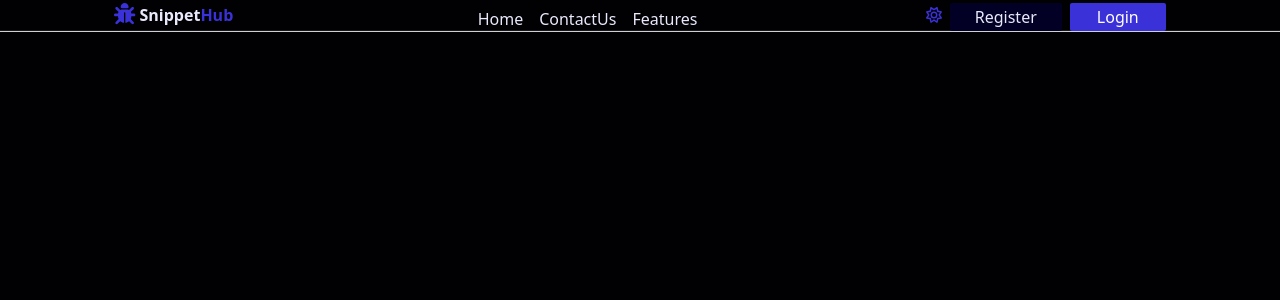
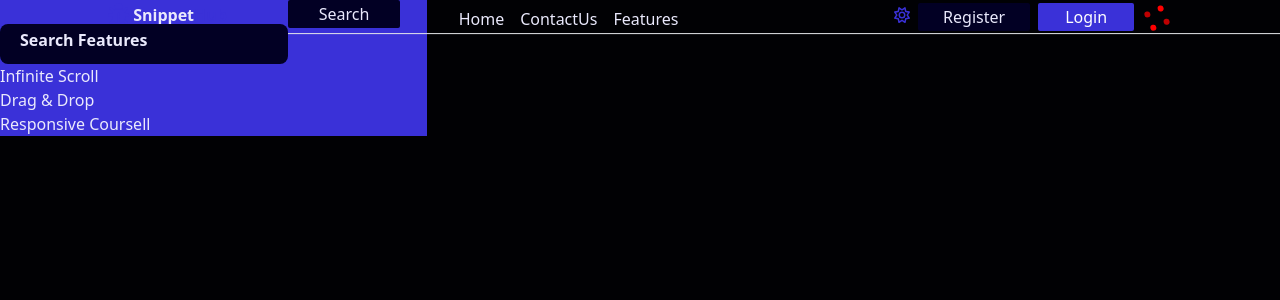
Before and after one commit to Ayush-a11/SnipetHub-v2, a Next.js app: page / in a window 1280 px wide. Shown: the top 300 px of the page. Built offline with nearby package versions, Linux system fonts and the light colour scheme.

Commit message:
SideMenuBar

```diff
--- a/package.json
+++ b/package.json
@@ -16,7 +16,8 @@
     "@fortawesome/react-fontawesome": "^0.2.2",
     "next": "14.2.5",
     "react": "^18",
-    "react-dom": "^18"
+    "react-dom": "^18",
+    "react-spinners": "^0.14.1"
   },
   "devDependencies": {
     "@types/node": "^20",
--- a/src/app/component/InfiniteScroll/page.tsx
+++ b/src/app/component/InfiniteScroll/page.tsx
@@ -1,7 +1,7 @@
 "use client"
 import React, { useEffect, useState, useRef, useCallback } from 'react';
-import { BaseUri } from '../CommonUtility/ApiTemplate/Config.js';
-import ApiHook from '../CommonUtility/ApiTemplate/useApiHook.js';
+import { BaseUri } from '@/utils//Config.js';
+import ApiHook from '@/utils//useApiHook.js';
 import Loader from '../CommonUtility/Loader.jsx';
 
 function InfiniteScroll({ devMode:string }) {
--- a/src/app/layout.tsx
+++ b/src/app/layout.tsx
@@ -1,6 +1,8 @@
 import type { Metadata } from "next";
 import "./globals.css";
 import Header from "@/pages/Header/page";
+import { HashLoader } from "react-spinners";
+import SideMenuBar from "@/pages/SideMenuBar/page"
 
 
 export const metadata: Metadata = {
@@ -17,7 +19,11 @@ export default function RootLayout({
     <html lang="en">
       <body id="root" className="dark bg-background text-text">
         <Header/>
-        {children}</body>
+        <div className="w-full">
+          <div className="w-1/3"><SideMenuBar/> </div>
+          <div className="w-2/3">{children}</div>
+        </div>
+        </body>
     </html>
   );
 }
--- a/src/app/page.tsx
+++ b/src/app/page.tsx
@@ -1,7 +1,13 @@
+import Loader from "@/utils/Loader";
 import Image from "next/image";
+import { HashLoader } from "react-spinners";
 
 export default function Home() {
   return (
-    <></>
+    <>
+    <div>
+
+    </div>
+    </>
   );
 }
--- a/src/pages/Header/page.tsx
+++ b/src/pages/Header/page.tsx
@@ -1,5 +1,6 @@
 "use client"
 import Button from '@/utils/Button'
+import Loader from '@/utils/Loader'
 import { faBars, faBug, faClose } from '@fortawesome/free-solid-svg-icons'
 import { FontAwesomeIcon } from '@fortawesome/react-fontawesome'
 import React, { useEffect, useState } from 'react'
@@ -8,6 +9,7 @@ function Header() {
   const [theme, setTheme]=useState()
   const [menu, setMenu] = useState(true);
   const toggleTheme= ()=>{
+
 	const root= document.querySelector("#root")
 	theme==="dark"?root?.classList.remove("dark"):root?.classList.add("dark")
 	setTheme((prev:string):string =>prev==="dark"?"light":"dark");
@@ -41,6 +43,7 @@ function Header() {
 		<Button variant='icon' className='md:block hidden' text="" onClick={toggleTheme}/>
 		<Button variant="secondary" text="Register"/>
 		<Button  variant="default" text="Login"/>
+		<Loader/>
 	</div>
 
 	</div>
--- a/src/pages/SideMenuBar/page.tsx
+++ b/src/pages/SideMenuBar/page.tsx
@@ -0,0 +1,41 @@
+"use client"
+import React, { useEffect, useState } from 'react'
+import data from '@/utils/data'
+import Input from '@/utils/Input'
+import Button from '@/utils/Button';
+function page() {
+	const [localData,setLocalData] =useState(data);
+	const [searchText,setSearchText] =useState("");
+
+	const handleSearch= ()=>{
+
+		const newData= localData.filter((item)=>item)
+
+	}
+	useEffect(()=>{
+		if(!searchText.length){
+			setLocalData(data)
+		}
+	},[searchText])
+
+  return (
+	<div className="bg-primary">
+		<div className="flex">
+			{/* input componnet for searchbar */}
+			<Input label='Search Features' placeholder="eg. Infinite Scroll" value={searchText} onChange={setSearchText}/>
+			<Button  variant='secondary' text="Search" onClick={handleSearch} />
+		</div>
+
+		<div>
+			{data && data.map((item)=>(
+				<>
+					<h2>{item.name}</h2>
+				</>
+			))
+		}
+		</div>
+	</div>
+  )
+}
+
+export default page
--- a/src/utils/Config.ts
+++ b/src/utils/Config.ts
@@ -1,6 +1,6 @@
-const ClientId=import.meta.env.VITE_CLIENT_ID;
-const Accept  = import.meta.env.VITE_ACCEPT;
-const AccessToken= import.meta.env.VITE_ACCESS_TOKEN;
+const ClientId=process.env.NEXT_CLIENT_ID;
+const Accept  = process.env.NEXT_ACCEPT;
+const AccessToken= process.env.NEXT_ACCESS_TOKEN;
 const BaseUri='https://api.themoviedb.org/3'
 
 
--- /dev/null
+++ b/src/utils/Input.tsx
@@ -0,0 +1,38 @@
+"use client"
+import React, { useEffect, useState } from 'react';
+
+function Input({ label = "", style = "", type = "text", placeholder = "", value = "",onChange,...props }) {
+  const [focused, setFocused] = useState(false);
+
+  const handleFocus = () => {
+    setFocused(true);
+  };
+
+  const handleBlur = () => {
+    if (!value) {
+      setFocused(false);
+    }
+  };
+  	useEffect(() => {
+
+		if(value.length!=0){
+			setFocused(true)
+		}
+	},[value])
+  return (
+    <div className="flex flex-col relative transition-transform duration-300">
+   <div onClick={handleFocus} className={`relative self-start ${focused?'top-2 text-xs bg-primary  border-text':'top-7 text-base'} rounded-lg px-2 transition-all duration-300 font-bold text-text  ml-3`}>{label}</div>
+      <input
+        type={type}
+        className={`outline-none bg-secondary bg-opacity-80 text-text  w-72 rounded-lg pl-4 pr-8 py-2 focus:text ${style}`}
+        value={value}
+        onFocus={handleFocus}
+        onBlur={handleBlur}
+		    onChange={onChange}
+        {...props}
+      />
+    </div>
+  );
+}
+
+export default Input;
--- /dev/null
+++ b/src/utils/Loader.tsx
@@ -0,0 +1,12 @@
+import React from 'react'
+import { HashLoader } from 'react-spinners'
+
+function Loader() {
+  return (
+	<div>
+    <HashLoader size={30} color='red'/>
+  </div>
+  )
+}
+
+export default Loader
--- /dev/null
+++ b/src/utils/data.js
@@ -0,0 +1,13 @@
+const data = [
+  {
+    name: "Infinite Scroll",
+  },
+  {
+    name: "Drag & Drop",
+  },
+  {
+    name: "Responsive Coursell",
+  },
+];
+
+export default data
--- a/src/utils/useApiHook.tsx
+++ b/src/utils/useApiHook.ts
@@ -1,10 +1,10 @@
 import React from 'react'
 import { useEffect } from 'react';
 import { useState } from 'react'
-import { Accept, AccessToken, BaseUri, ClientId } from './Config';
+import { Accept, AccessToken, BaseUri, ClientId } from '@/utils/Config';
 
 
-function useApiHook(Method,RequestUrl,Body,dep) {
+function useApiHook(Method:string,RequestUrl:string,Body,dep:string) {
 
 	const [data,setData]=useState([]);
 	const myHeaders = new Headers();
```
Also changed, not shown: 2 other files (tests, documents, lock files or other folders).
